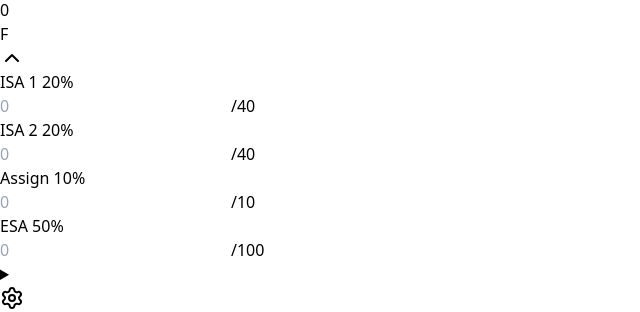
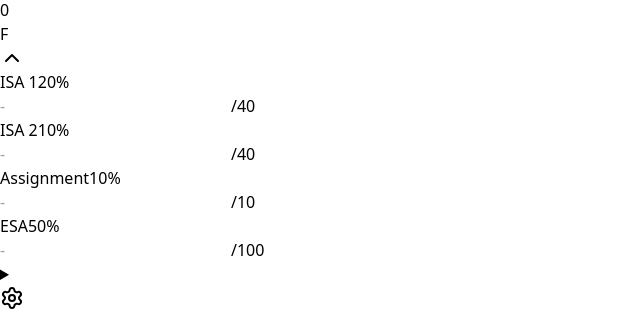
Before and after one commit to AAK1767/pes-sgpa-calculator, a React (Vite) app: page / in a window 1280 px wide. Both pictures are taken after typing "5", "5" into the empty fields and a click on the button "Add Custom Subject". Shown: the part 1463-1775 px from the top of the page, without its empty margins (0-640 px from the left). Built offline with nearby package versions, Linux system fonts and the light colour scheme.

Commit message:
Fixed custom sub

```diff
--- a/src/App.jsx
+++ b/src/App.jsx
@@ -228,17 +228,51 @@ export default function PES_Universal_Calculator() {
     saveStateForUndo();
     const enabledComponents = customTemplate.components.filter(c => c.enabled);
 
-    // Heuristics to map custom components to internal slots
-    const hasLab = enabledComponents.some(c => c.name.toLowerCase().includes('lab') || c.name.toLowerCase().includes('practical'));
-    const hasAssignment = enabledComponents.some(c => c.name.toLowerCase().includes('assign') || c.name.toLowerCase().includes('quiz') || c.name.toLowerCase().includes('homework'));
-
-    // Find weights (Default to 0 if not found, to allow fully custom structures)
-    const midtermComp = enabledComponents.find(c => c.name.toLowerCase().includes('midterm') || c.name.toLowerCase().includes('isa') || c.name.toLowerCase().includes('test'));
-    const labComp = enabledComponents.find(c => c.name.toLowerCase().includes('lab') || c.name.toLowerCase().includes('practical'));
-    const assignComp = enabledComponents.find(c => c.name.toLowerCase().includes('assign') || c.name.toLowerCase().includes('quiz'));
-    const finalComp = enabledComponents.find(c => c.name.toLowerCase().includes('final') || c.name.toLowerCase().includes('esa') || c.name.toLowerCase().includes('end'));
-
-    // Colors for custom grades
+    // 1. Identify ESA (Final Exam) - Assumed to be the heaviest component
+    const sortedByWeight = [...enabledComponents].sort((a, b) => b.weight - a.weight);
+    const finalComp = sortedByWeight[0];
+
+    // 2. Identify Internals (The remaining components)
+    const internalComps = enabledComponents.filter(c => c !== finalComp);
+
+    // Map first 3 internals to distinct slots
+    const slot1 = internalComps[0] || null;
+    const slot2 = internalComps[1] || null;
+    const slot3 = internalComps[2] || null;
+
+    // Slot 4: CATCH-ALL for the rest (Merges Component 4, 5, 6...)
+    const remainingComps = internalComps.slice(3);
+    const slot4 = remainingComps.length > 0 ? {
+        // FIX 1: Join names with " + " so you can see what's included
+        name: remainingComps.map(c => c.name).join(' + '),
+
+        // Sum the weights (was already doing this)
+        weight: remainingComps.reduce((sum, c) => sum + c.weight, 0),
+
+        // FIX 2: Sum the MAX MARKS (Critical fix!)
+        // e.g., Lab (20) + Comp6 (50) = Input out of 70
+        maxMarks: remainingComps.reduce((sum, c) => sum + c.maxMarks, 0)
+    } : null;
+
+    // 3. Create Custom Labels & Weights Map
+    const customConfig = {
+      labels: {
+        isa1: slot1?.name || "ISA 1",
+        isa2: slot2?.name || "ISA 2",
+        assignment: slot3?.name || "Assignment",
+        lab: slot4?.name || "Lab", // This will now hold "Lab + Component 6"
+        esa: finalComp?.name || "ESA"
+      },
+      weights: {
+        isa1: slot1?.weight || 0,
+        isa2: slot2?.weight || 0,
+        assignment: slot3?.weight || 0,
+        lab: slot4?.weight || 0,
+        esa: finalComp?.weight || 0
+      }
+    };
+
+    // 4. Construct the Subject
     const gradeColors = ['text-green-500', 'text-blue-500', 'text-indigo-500', 'text-yellow-500', 'text-orange-500', 'text-red-400', 'text-red-600'];
     const gradeBgs = ['bg-green-500', 'bg-blue-500', 'bg-indigo-500', 'bg-yellow-500', 'bg-orange-500', 'bg-red-400', 'bg-red-600'];
 
@@ -254,19 +288,28 @@ export default function PES_Universal_Calculator() {
       id: Date.now(),
       name: customTemplate.name,
       credits: customTemplate.credits,
-      hasLab: hasLab,
-      hasAssignment: hasAssignment,
-      // Map to internal slots (with 0 fallback)
-      isaWeight: midtermComp?.weight || 0,
-      assignmentWeight: assignComp?.weight || 0,
-      labWeight: labComp?.weight || 0,
+
+      // Control Visibility
+      hasIsa1: !!slot1,
+      hasIsa2: !!slot2,
+      hasAssignment: !!slot3,
+      hasLab: !!slot4,
+
+      // COMPATIBILITY: Map to engine weights
+      isaWeight: (slot1?.weight || 0) + (slot2?.weight || 0),
+      assignmentWeight: slot3?.weight || 0,
+      labWeight: slot4?.weight || 0,
       esaWeight: finalComp?.weight || 0,
-      // Max marks
-      isa1Max: midtermComp?.maxMarks || 40,
-      isa2Max: midtermComp?.maxMarks || 40,
-      assignmentMax: assignComp?.maxMarks || 10,
-      labMax: labComp?.maxMarks || 20,
+
+      // Map Max Marks
+      isa1Max: slot1?.maxMarks || 40,
+      isa2Max: slot2?.maxMarks || 40,
+      assignmentMax: slot3?.maxMarks || 10,
+      labMax: slot4?.maxMarks || 20,
       esaMax: finalComp?.maxMarks || 100,
+
+      // SAVE THE CUSTOM CONFIG
+      customConfig: customConfig,
       customGradeMap: customGradeMap.length > 0 ? customGradeMap : null,
     };
 
@@ -1870,129 +1913,154 @@ export default function PES_Universal_Calculator() {
                     {/* Expanded Content */}
                     {isExpanded && (
                       <div className={`p-4 border-t ${themeClasses.border} ${darkMode ? 'bg-slate-800/50' : 'bg-slate-50/50'} rounded-b-xl`}>
-                        {/* Changed grid-cols-1 to grid-cols-2 for mobile to save vertical space */}
-                        <div className="grid grid-cols-2 lg:grid-cols-4 gap-3 mb-6">
-
-                          {/* ISA 1 */}
-                          <div className={`${themeClasses.card} p-3 rounded-lg border shadow-sm`}>
-                            <label className={`block text-xs font-bold ${themeClasses.muted} uppercase tracking-wide mb-2 flex justify-between`}>
-                              ISA 1 <span className="font-normal opacity-60">{subject.isaWeight}%</span>
-                            </label>
+                        {/* DYNAMIC INPUTS GRID (Fixed for Weights & Custom Names) */}
+                    <div className="grid grid-cols-2 lg:grid-cols-4 gap-2 mb-4">
+
+                      {/* SLOT 1 */}
+                      {(subject.hasIsa1 !== false) && (
+                        <div className={`${themeClasses.card} p-2 rounded-lg border shadow-sm`}>
+                          <div className="flex justify-between items-center mb-1">
+                            <span className="font-bold text-xs truncate pr-1" title={subject.customConfig?.labels.isa1 || "ISA 1"}>
+                              {subject.customConfig?.labels.isa1 || "ISA 1"}
+                            </span>
+                            <span className={`text-[10px] ${themeClasses.muted}`}>
+                              {/* Use Custom Weight if available, otherwise calculate fallback */}
+                              {subject.customConfig ? subject.customConfig.weights.isa1 : (subject.isaWeight / (subject.hasIsa2 ? 2 : 1))}%
+                            </span>
+                          </div>
                           <div className="flex items-center gap-2">
                             <input
                               type="number"
-                                placeholder="0"
-                                value={m.isa1}
+                              value={marks[subject.id]?.isa1 || ''}
                               onChange={(e) => handleMarkChange(subject.id, 'isa1', e.target.value)}
-                                className={`w-full p-2 border rounded font-semibold focus:ring-2 focus: ring-blue-500 focus:outline-none ${themeClasses.input}`}
+                              className={`w-full p-1 text-base md:text-sm font-bold border rounded focus:ring-2 focus:ring-blue-500 focus:outline-none text-center ${themeClasses.input}`}
+                              placeholder="-"
                             />
                             <span className={themeClasses.muted}>/</span>
                             <input
                               type="number"
-                                value={m.isa1Max}
+                              value={subject.isa1Max || 40}
                               onChange={(e) => handleMarkChange(subject.id, 'isa1Max', e.target.value)}
-                                className={`w-10 p-2 text-sm border-none focus:ring-0 text-center ${themeClasses.inputBg} ${themeClasses.muted}`}
+                              className={`w-10 p-1 text-base md:text-sm border-none focus:ring-0 text-center ${themeClasses.inputBg} ${themeClasses.muted}`}
                             />
                           </div>
                         </div>
-
-                          {/* ISA 2 */}
-                          <div className={`${themeClasses.card} p-3 rounded-lg border shadow-sm`}>
-                            <label className={`block text-xs font-bold ${themeClasses.muted} uppercase tracking-wide mb-2 flex justify-between`}>
-                              ISA 2 <span className="font-normal opacity-60">{subject.isaWeight}%</span>
-                            </label>
+                      )}
+
+                      {/* SLOT 2 */}
+                      {(subject.hasIsa2 !== false) && (
+                        <div className={`${themeClasses.card} p-2 rounded-lg border shadow-sm`}>
+                          <div className="flex justify-between items-center mb-1">
+                            <span className="font-bold text-xs truncate pr-1" title={subject.customConfig?.labels.isa2 || "ISA 2"}>
+                              {subject.customConfig?.labels.isa2 || "ISA 2"}
+                            </span>
+                            <span className={`text-[10px] ${themeClasses.muted}`}>
+                              {subject.customConfig ? subject.customConfig.weights.isa2 : (subject.isaWeight / 2)}%
+                            </span>
+                          </div>
                           <div className="flex items-center gap-2">
                             <input
                               type="number"
-                                placeholder="0"
-                                value={m.isa2}
+                              value={marks[subject.id]?.isa2 || ''}
                               onChange={(e) => handleMarkChange(subject.id, 'isa2', e.target.value)}
-                                className={`w-full p-2 border rounded font-semibold focus:ring-2 focus:ring-blue-500 focus:outline-none ${themeClasses.input}`}
+                              className={`w-full p-1 text-base md:text-sm font-bold border rounded focus:ring-2 focus:ring-blue-500 focus:outline-none text-center ${themeClasses.input}`}
+                              placeholder="-"
                             />
                             <span className={themeClasses.muted}>/</span>
                             <input
                               type="number"
-                                value={m.isa2Max}
+                              value={subject.isa2Max || 40}
                               onChange={(e) => handleMarkChange(subject.id, 'isa2Max', e.target.value)}
-                                className={`w-10 p-2 text-sm border-none focus:ring-0 text-center ${themeClasses.inputBg} ${themeClasses.muted}`}
+                              className={`w-10 p-1 text-base md:text-sm border-none focus:ring-0 text-center ${themeClasses.inputBg} ${themeClasses.muted}`}
                             />
                           </div>
                         </div>
-
-                          {/* Assignment & Lab */}
-                          <div className="space-y-3">
-                            {subject.hasAssignment && (
-                              <div className={`${themeClasses.card} p-3 rounded-lg border shadow-sm`}>
-                                <label className={`block text-xs font-bold ${themeClasses.muted} uppercase tracking-wide mb-2 flex justify-between`}>
-                                  Assign <span className="font-normal opacity-60">{subject.assignmentWeight}%</span>
-                                </label>
+                      )}
+
+                      {/* SLOT 3 */}
+                      {(subject.hasAssignment || (subject.customConfig?.weights.assignment > 0)) && (
+                        <div className={`${themeClasses.card} p-2 rounded-lg border shadow-sm`}>
+                          <div className="flex justify-between items-center mb-1">
+                            <span className="font-bold text-xs truncate pr-1" title={subject.customConfig?.labels.assignment || "Assignment"}>
+                              {subject.customConfig?.labels.assignment || "Assignment"}
+                            </span>
+                            <span className={`text-[10px] ${themeClasses.muted}`}>
+                              {subject.customConfig ? subject.customConfig.weights.assignment : subject.assignmentWeight}%
+                            </span>
+                          </div>
                           <div className="flex items-center gap-2">
                             <input
                               type="number"
-                                    placeholder="0"
-                                    value={m.assignment}
+                              value={marks[subject.id]?.assignment || ''}
                               onChange={(e) => handleMarkChange(subject.id, 'assignment', e.target.value)}
-                                    className={`w-full p-2 border rounded font-semibold focus: ring-2 focus:ring-blue-500 focus:outline-none ${themeClasses.input}`}
+                              className={`w-full p-1 text-base md:text-sm font-bold border rounded focus:ring-2 focus:ring-blue-500 focus:outline-none text-center ${themeClasses.input}`}
+                              placeholder="-"
                             />
                             <span className={themeClasses.muted}>/</span>
                             <input
                               type="number"
-                                    value={m.assignmentMax}
+                              value={subject.assignmentMax || 10}
                               onChange={(e) => handleMarkChange(subject.id, 'assignmentMax', e.target.value)}
-                                    className={`w-10 p-2 text-sm border-none focus:ring-0 text-center ${themeClasses.inputBg} ${themeClasses.muted}`}
+                              className={`w-10 p-1 text-base md:text-sm border-none focus:ring-0 text-center ${themeClasses.inputBg} ${themeClasses.muted}`}
                             />
                           </div>
                         </div>
                       )}
-                            {subject.hasLab && (
-                              <div className={`${themeClasses.card} p-3 rounded-lg border shadow-sm border-l-4 border-l-purple-400`}>
-                                <label className={`block text-xs font-bold ${themeClasses.muted} uppercase tracking-wide mb-2 flex justify-between`}>
-                                  Lab <span className="font-normal opacity-60">{subject.labWeight}%</span>
-                                </label>
+
+                      {/* SLOT 4 */}
+                      {(subject.hasLab || (subject.customConfig?.weights.lab > 0)) && (
+                        <div className={`${themeClasses.card} p-2 rounded-lg border shadow-sm`}>
+                          <div className="flex justify-between items-center mb-1">
+                            <span className="font-bold text-xs truncate pr-1" title={subject.customConfig?.labels.lab || "Lab"}>
+                              {subject.customConfig?.labels.lab || "Lab"}
+                            </span>
+                            <span className={`text-[10px] ${themeClasses.muted}`}>
+                              {subject.customConfig ? subject.customConfig.weights.lab : subject.labWeight}%
+                            </span>
+                          </div>
                           <div className="flex items-center gap-2">
                             <input
                               type="number"
-                                    placeholder="0"
-                                    value={m.lab}
+                              value={marks[subject.id]?.lab || ''}
                               onChange={(e) => handleMarkChange(subject.id, 'lab', e.target.value)}
-                                    className={`w-full p-2 border rounded font-semibold focus:ring-2 focus:ring-purple-500 focus: outline-none ${themeClasses.input}`}
+                              className={`w-full p-1 text-base md:text-sm font-bold border rounded focus:ring-2 focus:ring-blue-500 focus:outline-none text-center ${themeClasses.input}`}
+                              placeholder="-"
                             />
                             <span className={themeClasses.muted}>/</span>
                             <input
                               type="number"
-                                    value={m.labMax}
+                              value={subject.labMax || 20}
                               onChange={(e) => handleMarkChange(subject.id, 'labMax', e.target.value)}
-                                    className={`w-10 p-2 text-sm border-none focus:ring-0 text-center ${themeClasses.inputBg} ${themeClasses.muted}`}
+                              className={`w-10 p-1 text-base md:text-sm border-none focus:ring-0 text-center ${themeClasses.inputBg} ${themeClasses.muted}`}
                             />
                           </div>
                         </div>
                       )}
-                            {!subject.hasAssignment && !subject.hasLab && (
-                              <div className={`${themeClasses.card} p-3 rounded-lg border shadow-sm opacity-50`}>
-                                <span className={`text-xs ${themeClasses.muted}`}>No Lab/Assignment</span>
-                              </div>
-                            )}
-                          </div>
-
-                          {/* ESA */}
-                          <div className={`${themeClasses.card} p-3 rounded-lg border shadow-sm border-l-4 border-l-indigo-500`}>
-                            <label className={`block text-xs font-bold ${themeClasses.muted} uppercase tracking-wide mb-2 flex justify-between`}>
-                              ESA <span className="font-normal opacity-60">{subject.esaWeight}%</span>
-                            </label>
+
+                      {/* SLOT 5: ESA */}
+                      <div className={`${themeClasses.card} p-2 rounded-lg border shadow-sm border-blue-200 dark:border-blue-900/30`}>
+                        <div className="flex justify-between items-center mb-1">
+                          <span className="font-bold text-xs text-blue-600 dark:text-blue-400 truncate pr-1" title={subject.customConfig?.labels.esa || "ESA"}>
+                             {subject.customConfig?.labels.esa || "ESA"}
+                          </span>
+                          <span className={`text-[10px] ${themeClasses.muted}`}>
+                            {subject.customConfig ? subject.customConfig.weights.esa : subject.esaWeight}%
+                          </span>
+                        </div>
                         <div className="flex items-center gap-2">
                           <input
                             type="number"
-                                placeholder="0"
-                                value={m.esa}
+                            value={marks[subject.id]?.esa || ''}
                             onChange={(e) => handleMarkChange(subject.id, 'esa', e.target.value)}
-                                className={`w-full p-2 border rounded font-semibold focus:ring-2 focus:ring-indigo-500 focus:outline-none ${themeClasses.input}`}
+                            className={`w-full p-1 text-base md:text-sm font-bold border rounded focus:ring-2 focus:ring-blue-500 focus:outline-none text-center ${themeClasses.input}`}
+                            placeholder="-"
                           />
                           <span className={themeClasses.muted}>/</span>
                           <input
                             type="number"
-                                value={m.esaMax}
+                            value={subject.esaMax || 100}
                             onChange={(e) => handleMarkChange(subject.id, 'esaMax', e.target.value)}
-                                className={`w-10 p-2 text-sm border-none focus:ring-0 text-center ${themeClasses.inputBg} ${themeClasses.muted}`}
+                            className={`w-10 p-1 text-base md:text-sm border-none focus:ring-0 text-center ${themeClasses.inputBg} ${themeClasses.muted}`}
                           />
                         </div>
                       </div>
```
Lines whose indentation alone changed are shown as unchanged.
